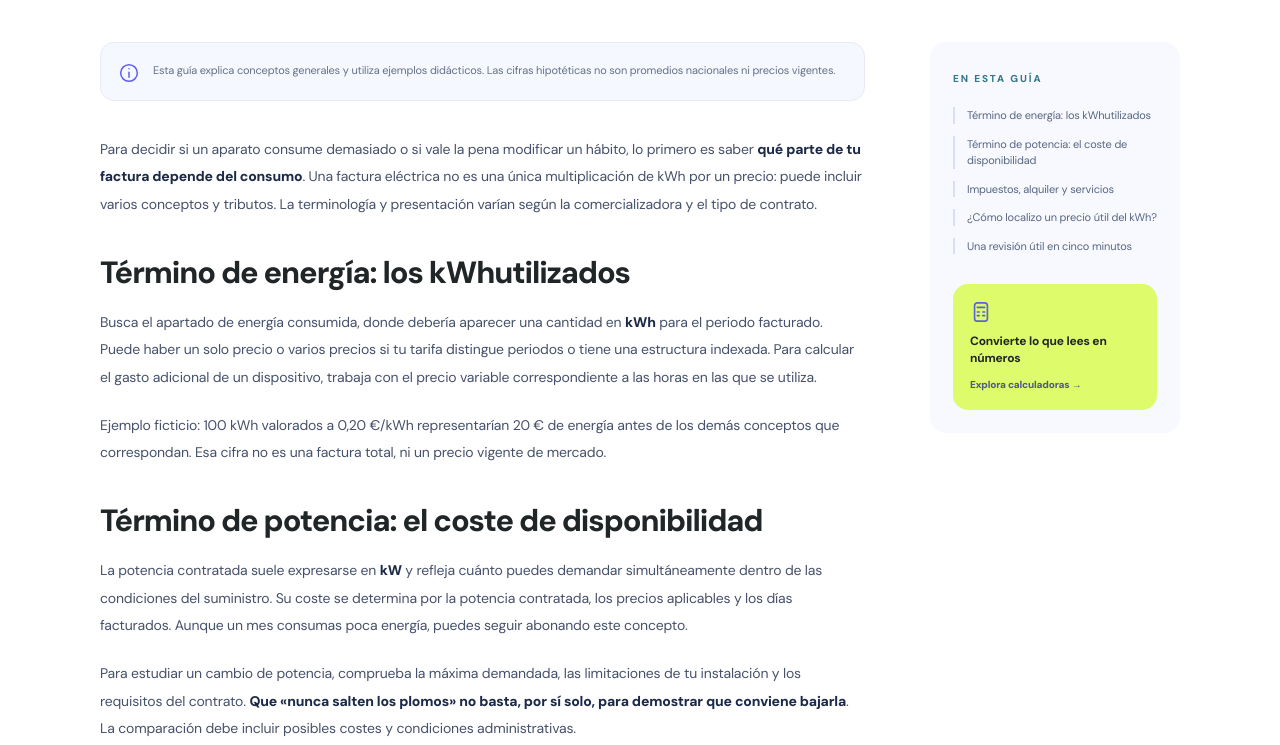
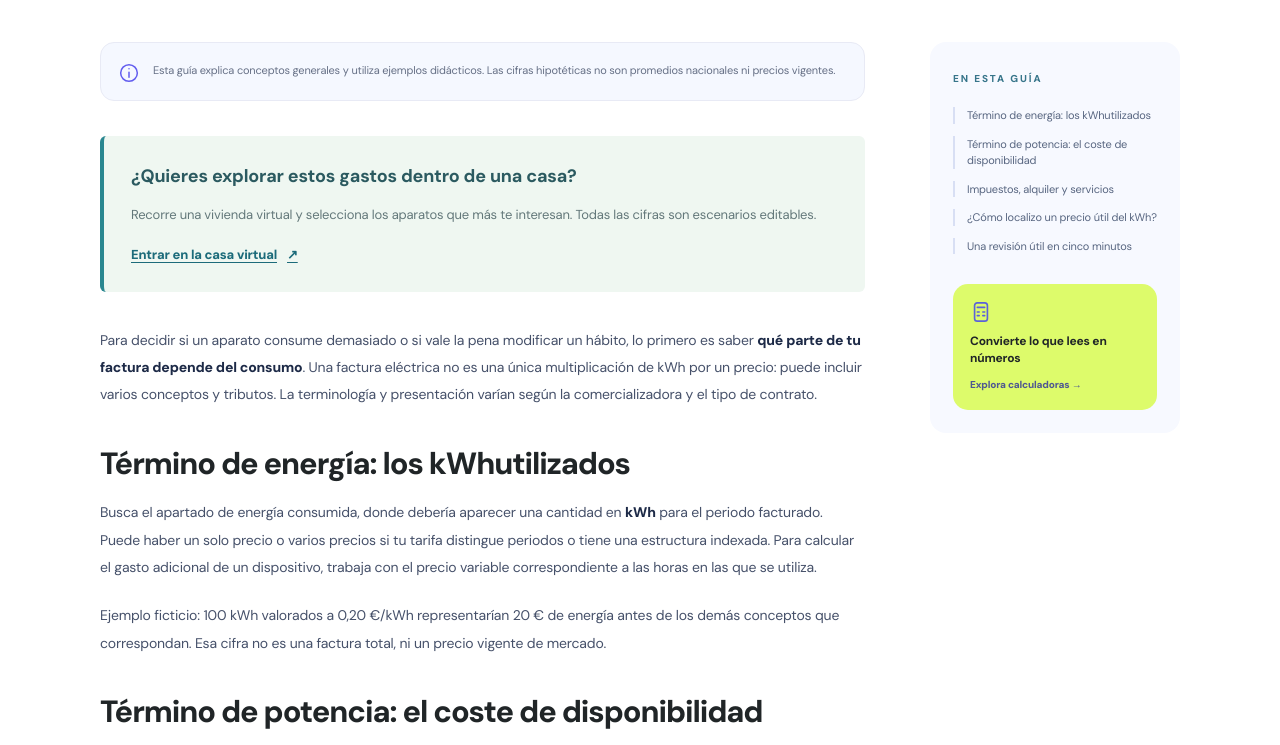
Before and after one commit to juanjogamero/website-tuahorroeficiente, an Astro site: page /website-tuahorroeficiente/guias/como-leer-factura-luz/ in a window 1280 px wide. Shown: the part 736-1481 px from the top of the page. Built offline with nearby package versions, Linux system fonts and the light colour scheme; Astro itself is replaced by a stand-in of ours.

Commit message:
feat: vincular guía especializada y casa virtual sin alterar los cálculos existentes

```diff
--- a/src/pages/guias/[slug].astro
+++ b/src/pages/guias/[slug].astro
@@ -14,7 +14,7 @@ const related=post.data.related.map(byId).filter(Boolean);
 ---
 <BaseLayout title={post.data.title} description={post.data.description} image={photoUrls[post.data.imageName]} ogType="article" schema={articleSchema}>
 <section class="article-hero"><img class="rf-inner-bgimage" src={photoUrls[post.data.imageName]} alt="" aria-hidden="true"/><div class="wrap"><Breadcrumbs items={[{label:'Blog y guías',url:'/guias/'},{label:post.data.title}]}/><div class="article-hero-columns"><div><span class="eyebrow">{post.data.category.toUpperCase()} · GUÍA PRÁCTICA</span><h1>{post.data.title}</h1><p class="lead">{post.data.description}</p><div class="hero-meta"><span><Icon name="clock" size={16}/>{post.data.reading}</span><span><Icon name="shield" size={16}/> Revisado: 18/11/2026</span></div></div><div class="article-hero-image"><img src={photoUrls[post.data.imageName]} alt={post.data.imageAlt} width="680" height="510"/></div></div></div></section>
-<div class="wrap article-structure"><article class="prose"><div class="article-notice"><Icon name="info" size={20}/><p>Esta guía explica conceptos generales y utiliza ejemplos didácticos. Las cifras hipotéticas no son promedios nacionales ni precios vigentes.</p></div><Content/></article>
+<div class="wrap article-structure"><article class="prose"><div class="article-notice"><Icon name="info" size={20}/><p>Esta guía explica conceptos generales y utiliza ejemplos didácticos. Las cifras hipotéticas no son promedios nacionales ni precios vigentes.</p></div><div class="ta-vr-article-cta"><strong>¿Quieres explorar estos gastos dentro de una casa?</strong><p>Recorre una vivienda virtual y selecciona los aparatos que más te interesan. Todas las cifras son escenarios editables.</p><a href="/casa-virtual/">Entrar en la casa virtual <span aria-hidden="true">↗</span></a></div><Content/></article>
 <aside class="article-aside"><div class="sticky-aside"><span class="eyebrow">EN ESTA GUÍA</span><nav aria-label="Índice de la guía">{headings.filter(h=>h.depth===2).map(h=><a href={`#${h.slug}`}>{h.text}</a>)}</nav><a href="/herramientas/" class="sidebar-cta"><Icon name="calculator" size={22}/><strong>Convierte lo que lees en números</strong><span>Explora calculadoras →</span></a></div></aside></div>
 <section class="section article-sources"><div class="wrap"><div class="section-heading"><div><span class="eyebrow">· REFERENCIAS</span><h2>Fuentes para <span class="purple-text">seguir comprobando.</span></h2><p>La metodología y los datos concretos de tus aparatos deben verificarse en sus fuentes de origen.</p></div></div><div class="source-rows">{post.data.sources.map(s=><a href={s.url} target="_blank" rel="noopener noreferrer"><span><Icon name="book" size={20}/></span><div><strong>{s.name}</strong><p>Consultar fuente original</p></div><Icon name="arrowUp" size={17}/></a>)}</div><p class="source-fineprint">Publicado: {post.data.published} · Última revisión editorial: {post.data.reviewed} · <a href="/contacto/">Correcciones</a></p></div></section>
 <section class="section related-section"><div class="wrap"><div class="section-heading"><div><span class="eyebrow">· PONLO EN PRÁCTICA</span><h2>Ahora, <span class="purple-text">haz el cálculo.</span></h2></div></div><div class="tool-grid">{related.map(t=><ToolCard tool={t}/>)}</div></div></section>
```
